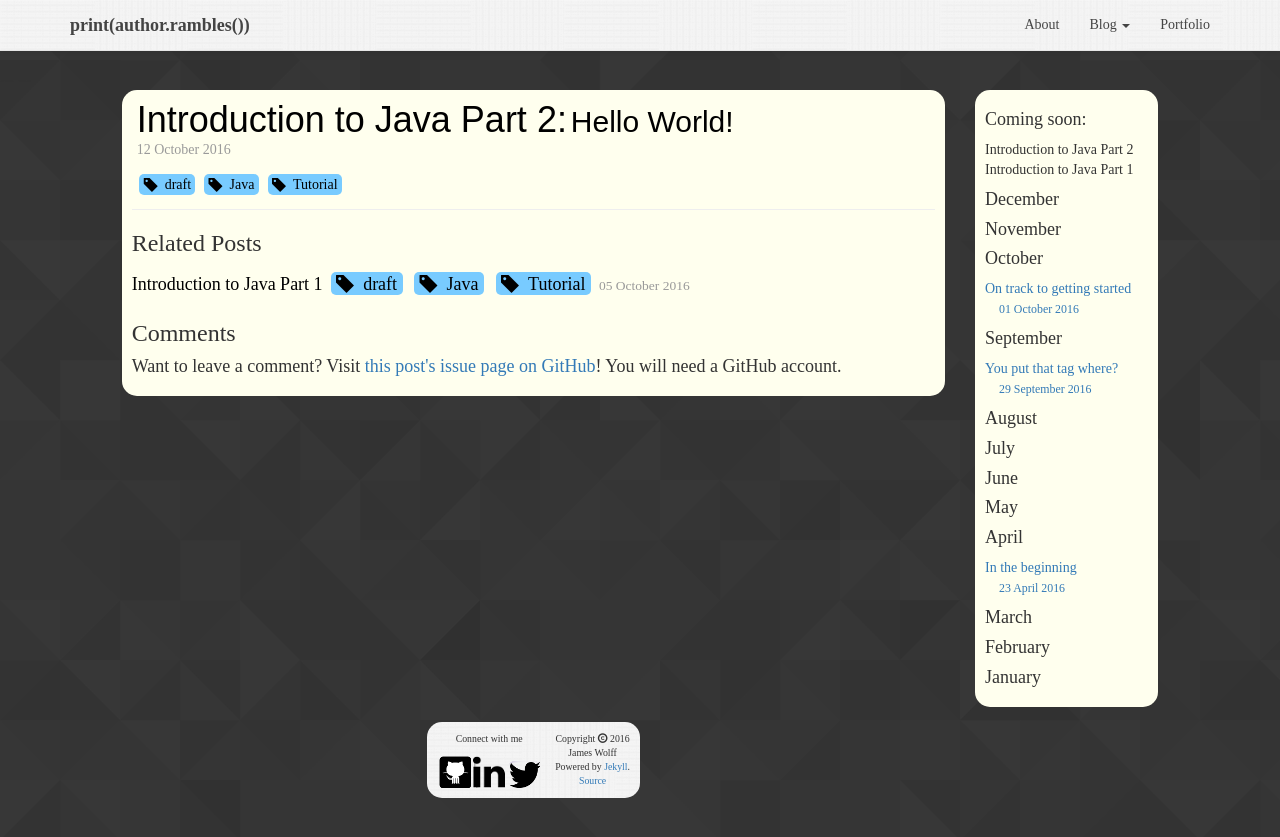
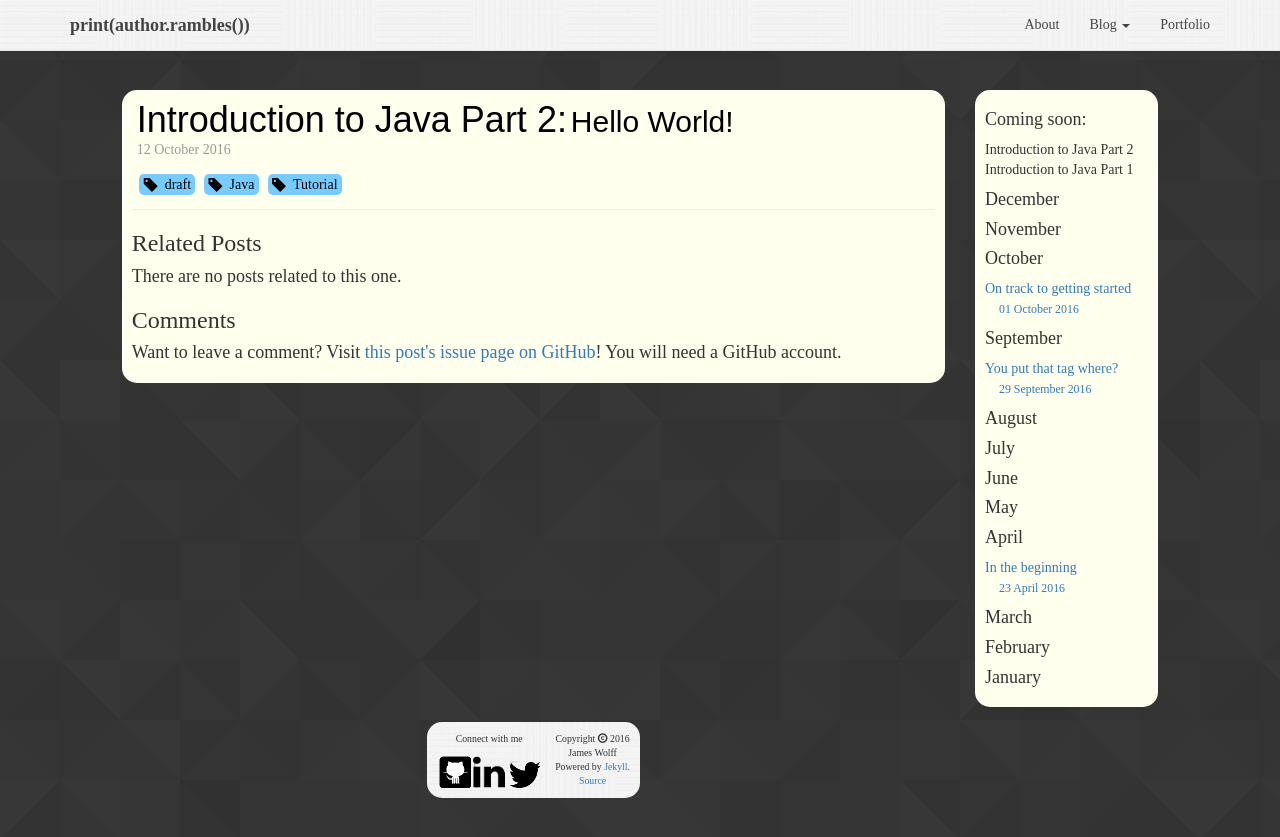
Before and after one commit to jwolff52/wolffblog, a Jekyll site: the page built from _posts/2016-10-12-intro-to-java-2.md, in a window 1280 px wide. Shown: the top 837 px of the page. Built offline with Jekyll 4.4.1, drawn with Linux system fonts in a browser that asks for light colours; some web fonts are replaced.

Commit message:
Update post.html

```diff
--- a/_layouts/post.html
+++ b/_layouts/post.html
@@ -30,7 +30,7 @@ layout: blogpage
 		{% assign relatedPosts = "" | split:"|" %}
 
   		{% for post in site.posts %}
-
+			{% unless post.tags contains "draft" %}
 				{% assign sameTagCount = 0 %}
 				{% assign commonTags = '' %}
 
@@ -55,9 +55,11 @@ layout: blogpage
 						{% break %}
 					{% endif %}
 				{% endif %}
+			{% endunless %}
   		{% endfor %}
 		{% if maxRelatedCounter < maxRelated %}
 			{% for post in site.posts %}
+				{% unless post.tags contains "draft" %}
 					{% if post.category == page.category %}
 						{% if post.title != page.title %}
 							{% unless relatedPosts contains post.title %}
@@ -71,6 +73,7 @@ layout: blogpage
 							{% endunless %}
 						{% endif %}
 					{% endif %}
+				{% endunless %}
 			{% endfor %}
 		{% endif %}
 	</ul>
```
Lines whose indentation alone changed are shown as unchanged.
